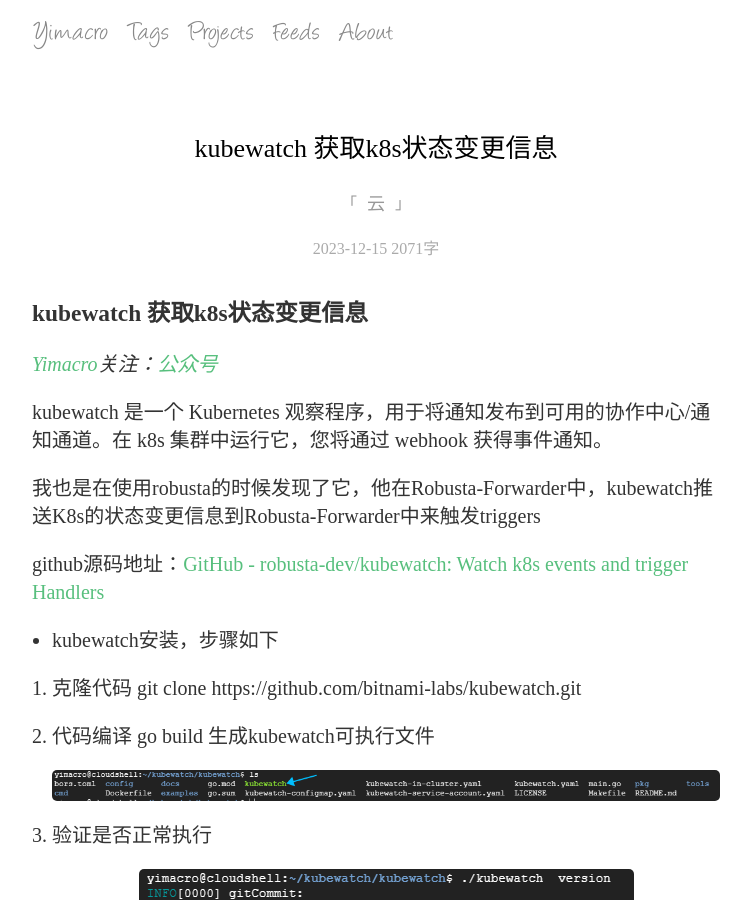
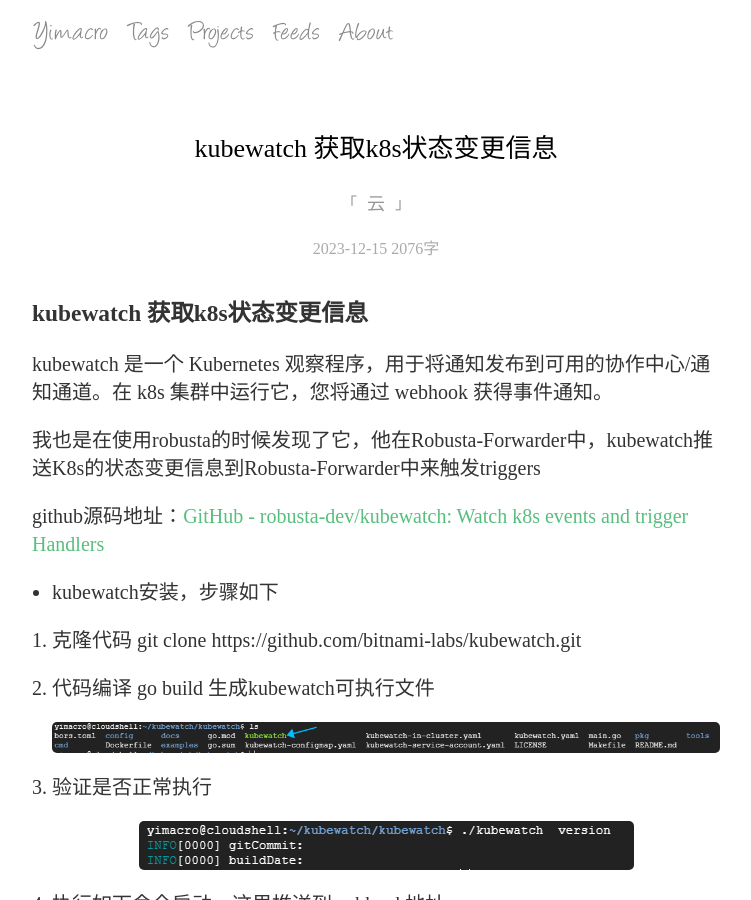
Before and after one commit to yimacro/yimacro.github.io, a Jekyll site: the page built from _posts/2023-12-15-kubewatch获取k8s状态变更信息.md, in a window 1280 px wide and 900 px high. Shown: the whole window, without its empty margins (264-1015 px from the left). Built offline with Jekyll 4.4.1, drawn with Linux system fonts in a browser that asks for light colours; some web fonts are replaced; comment, search, counter and statistics services are not loaded.

Commit message:
Update 2023-12-15-kubewatch获取k8s状态变更信息.md

```diff
--- a/_posts/2023-12-15-kubewatch获取k8s状态变更信息.md
+++ b/_posts/2023-12-15-kubewatch获取k8s状态变更信息.md
@@ -14,7 +14,6 @@
 
 ### kubewatch 获取k8s状态变更信息
 
-*[Yimacro](https://yimacro.github.io/)关注：[公众号]()*
 
 kubewatch 是一个 Kubernetes 观察程序，用于将通知发布到可用的协作中心/通知通道。在 k8s 集群中运行它，您将通过 webhook 获得事件通知。
 
```
Also changed, not shown: other parts of _posts/2023-12-15-kubewatch获取k8s状态变更信息.md (+2 -0 lines).
